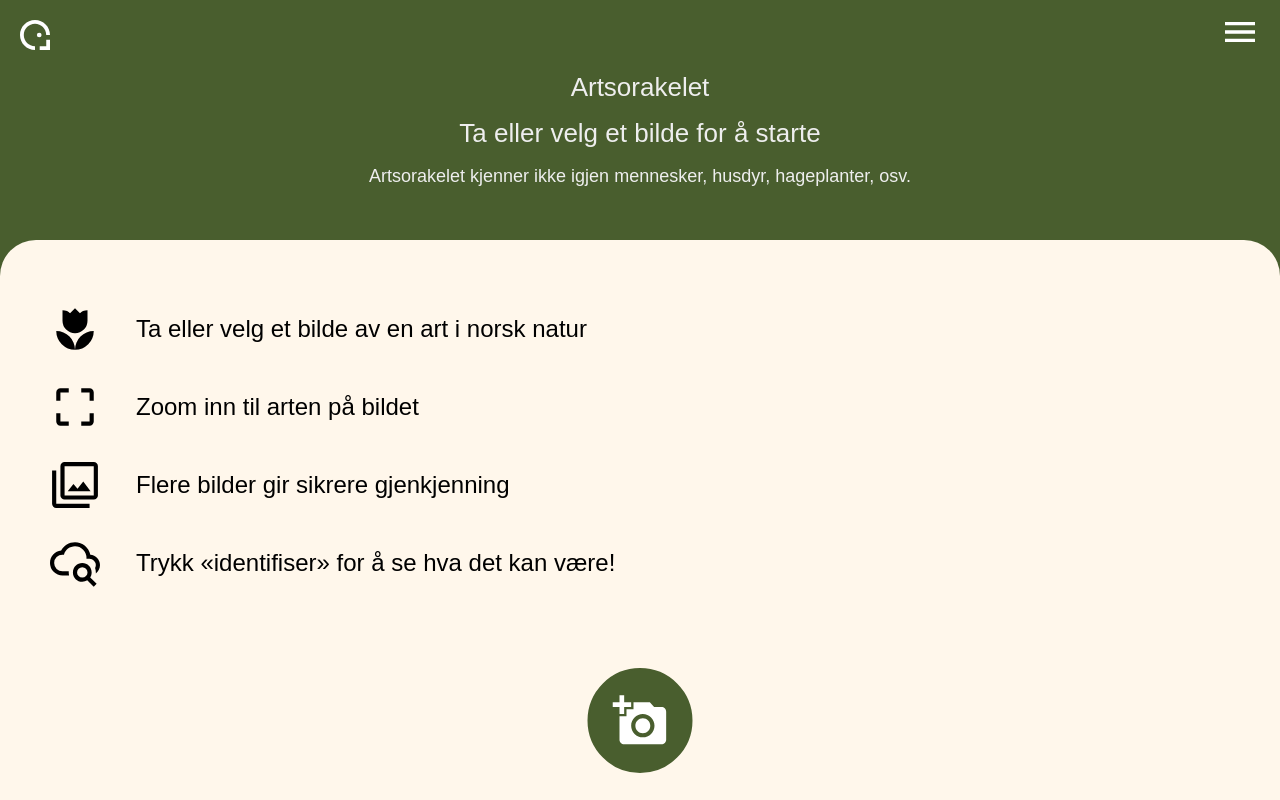
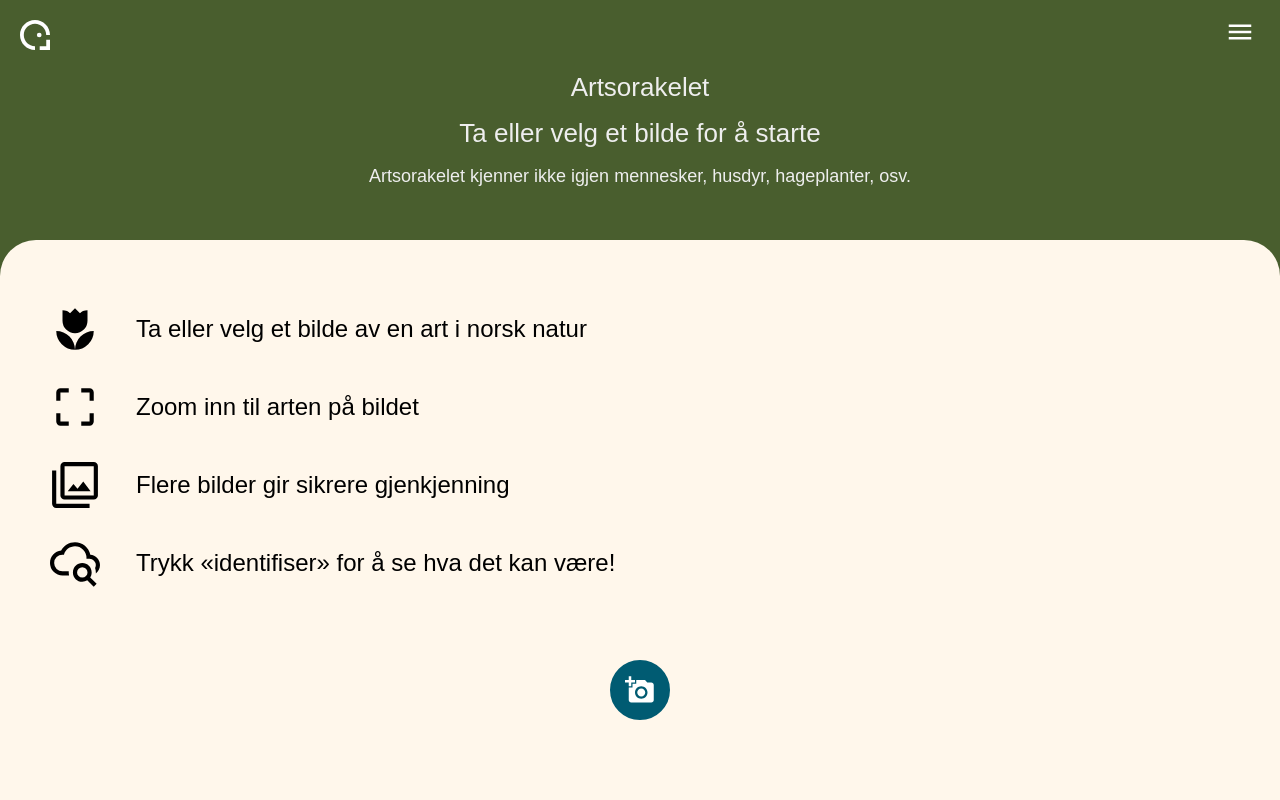
Before and after one commit to Artsdatabanken/orakel_web, a React (Create React App) app: page / in a window 1280 px wide. Built offline with nearby package versions, Linux system fonts and the light colour scheme.

Commit message:
correct buttons

```diff
--- a/src/App.css
+++ b/src/App.css
@@ -39,6 +39,10 @@
   --sand-10: #FFFCF7; /* Ny bg-farge*/
   --fresh-water-blue:#005B72;
   --fresh-water-blue-light: #0283a1; /* Ferskvannblå*/
+  --fresh-water-blue-80:#337B8D;
+
+  --fresh-water-blue-20:#CCDEE3;
+  --fresh-water-blue-10:#E6EFF1;
   --info:var(--fresh-water-blue);
   --base-size:8px;
   --gap:var(--base-size);
@@ -51,27 +55,29 @@
   --border-width: 2px;
   --focus-border-width: 3px;
   --icon-button-size: 40px;
-  --focus-color: var(--summer-grass-green);
+  --big-round-button-size:60px;
+  --focus-color: var(--fresh-water-blue-light);
   --focus-outline:var(--focus-border-width) solid var(--focus-color);
   --body-color:var(--ocean-dark);
 }
 
+/*
 :root *:focus {
-  outline: none;
-}
+  outline: none; NOOOO WHYY NEVER EVER EVER DO THIS
+}*/
 
 .lightmode {
   --bg-clr: var(--summer-grass-green);
   --box-clr: var(--sand-50);
   /* Buttons */
-  --primary-clr: var(--summer-grass-green);
+  --primary-clr: var(--fresh-water-blue);
   --text-clr-on-primary:#fff;
 
-  --secondary-clr: var(--summer-grass-green-50);
+  --secondary-clr: var(--fresh-water-blue-20);
   --text-clr-on-secondary:var(--body-color);
 
-  --primary-color-hover: var(--summer-grass-green-80);
-  --secondary-color-hover: var(--summer-grass-green-10);
+  --primary-color-hover: var(--fresh-water-blue-80);
+  --secondary-color-hover: var(--fresh-water-blue-10);
 
   /* Other stuff */
 
@@ -150,20 +156,6 @@
 /* BUTTONS */
 /* Based on design system in AO3. */
 
-button:focus-visible,
-button:focus:not(:focus-visible),
-.primary:focus,
-.secondary:focus,
-.text-button:focus,
-.ghost:focus {
-    outline: var(--focus-outline);
-    border-color: var(--box-clr);
-}
-
-button:hover {
-  cursor: pointer;
-}
-
 button,
 .btn {
   padding: var(--padding-vertical) var(--padding-horisontal);
@@ -177,15 +169,27 @@
   margin-left: 0;
 }
 
-.btn svg {
-height: 1.3em;
+
+/* Focus */
+:focus{
+  outline: 2px solid pink;
+  border:2px solid yellow;
 }
 
-.btn > span {
-flex-grow: 1;
-padding: 1rem;
+button:focus,
+.btn:focus{
+    outline: var(--focus-outline);
+    border-color: var(--box-clr);
 }
 
+/* Hover */
+button:hover,
+.btn:hover {
+  cursor: pointer;
+  border-color:pink;
+}
+
+/* Button styles */
 .primary {
   background-color: var(--primary-clr);
   color: var(--text-clr-on-primary);
@@ -210,15 +214,56 @@
     border-color: var(--secondary-color-hover);
 }
 
-.newImageButton {
-  font-size: 3.5rem;
-  width: 1.5em;
-  height: 1.5em;
+
+
+/* Specific Buttons */
+
+.menu-button{
+  background:transparent;
+  color:white;
+  border: none;
+}
+
+/* Do we need ghost button? I think not? */
+
+/* delete button etc. */
+
+.icon-button,
+.big-round-button{
   border-radius: 50%;
-  position: absolute;
-  transform-origin: center;
-  transform: translateX(-50%);
+  padding: 0;
+  margin: 0;
 }
+
+.icon-button {
+  width: var(--icon-button-size);
+  height: var(--icon-button-size);
+  min-width: var(--icon-button-size);
+  min-height: var(--icon-button-size);
+}
+
+
+.big-round-button{
+  width: var(--big-round-button-size);
+  height: var(--big-round-button-size);
+  min-width: var(--big-round-button-size);
+  min-height: var(--big-round-button-size);
+}
+
+
+/* Are we sure we want these? */
+.danger {
+  background-color: var(--danger);
+  border-color: var(--danger);
+  color: var(--text-clr-on-primary);
+}
+
+.ok {
+  background-color: var(--ok);
+  border-color: var(--ok);
+  color: var(--text-clr-on-primary);
+}
+
 
 .galleryButton {
   display: flex;
@@ -239,6 +284,26 @@
 .hidden.bottomButtons {
   display: none;
 }
+
+/* Button icons */
+
+button svg,
+.btn svg {
+  vertical-align: text-top;
+  font-size: var(--icon-size);
+  line-height: var(--button-font-size);
+  margin-right: var(--gap);
+  height:var(--icon-size);
+  vertical-align: center;
+}
+
+button.big-round-button svg,
+.btn.big-round-button svg,
+button.icon-button svg,
+.btn.icon-button svg {
+  margin-right: 1px;
+}
+
 /* OTHER STUFF */
 
 .bottom-section::after {
@@ -380,9 +445,10 @@
 .bottomButtons {
   z-index: 2;
   position: absolute;
+  text-align: center;
   left: 0;
   width: 100%;
-  margin-left: 50%;
+  right: 0;
   height: 6rem;
   bottom: calc(1rem + constant(safe-area-inset-bottom));
   bottom: calc(1rem + env(safe-area-inset-bottom));
@@ -551,10 +617,11 @@
   margin: 1rem;
 }
 
+/*
 .cropContainer svg {
   height: 1.5rem;
   cursor: pointer;
-}
+}*/
 
 .modal {
   position: absolute;
@@ -742,21 +809,9 @@
   word-wrap: break-word;
 }
 
-.danger {
-  background-color: var(--danger);
-  border-color: var(--text-clr-on-primary);
-  color: var(--text-clr-on-primary);
-}
 
-.ok {
-  background-color: var(--ok);
-  border-color: var(--text-clr-on-primary);
-  color: var(--text-clr-on-primary);
-}
 
-.danger svg {
-  margin-right: 0.3em;
-}
+
 
 #modal .vernacular {
   font-size: 2em;
--- a/src/App.js
+++ b/src/App.js
@@ -29,6 +29,8 @@
   const [gotError, setError] = useState(false);
 
   document.addEventListener("backbutton", onBackKeyDown, false);
+
+  // i18 språkstøtte ?
 
 
   function onBackKeyDown() {
@@ -227,13 +229,11 @@
 
         <div className="image-section">
           <div className="topBar">
-            <MenuIcon
-              className={
-                "menu-icon" + (!inputStage && !resultStage ? " hidden" : "")
-              }
-              style={{ fontSize: "2em" }}
-              onClick={toggleMenu}
-            />
+          <button onClick={toggleMenu} className={
+                "menu-button menu-icon icon-button" + (!inputStage && !resultStage ? " hidden" : "")
+              } title="Menu" aria-label="Meny">
+              <MenuIcon/>
+            </button>
 
             <img
               src="Artsdatabanken_notext_mono_white.svg"
@@ -333,10 +333,10 @@
           <div className={"bottomButtons " + (inputStage ? "" : "hidden")}>
 
             <button
-              className="bottomButton newImageButton primary clickable"
+              className="bottomButton big-round-button primary clickable"
 
             >
-              <AddAPhotoIcon style={{ fontSize: ".8em" }} />
+              <AddAPhotoIcon />
               <input
                 className="clickable"
                 type="file"
--- a/src/components/ImageCropper.js
+++ b/src/components/ImageCropper.js
@@ -190,17 +190,17 @@
       <div className="hint">Zoom og flytt til motivet fyller firkanten</div>
 
       <div className="buttons">
-        <div onClick={cancel} className="btn danger">
+        <button onClick={cancel} className="btn danger secondary">
           <svg viewBox="0 0 24 24">
             <path
               fill="currentColor"
               d="M9,3V4H4V6H5V19A2,2 0 0,0 7,21H17A2,2 0 0,0 19,19V6H20V4H15V3H9M7,6H17V19H7V6M9,8V17H11V8H9M13,8V17H15V8H13Z"
             />
-          </svg>
-        </div>{" "}
-        <div onClick={getCropData} className="btn ok">
-          <DoneIcon />
-        </div>
+          </svg> Slett bilde
+        </button>{" "}
+        <button onClick={getCropData} className="btn ok primary">
+          <DoneIcon /> Lagre og fortsett
+        </button>
       </div>
     </div>
   );
```
